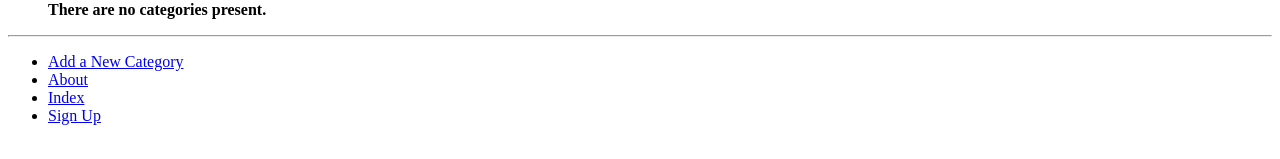
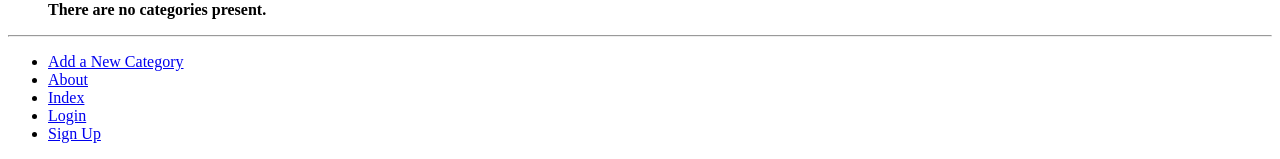
Before and after one commit to nelk114/tango_with_django_project, a Django app: page /rango/about/ in a window 1280 px wide. Shown: the part 758-917 px from the top of the page. Before the commit the page ends 883 px from the top, so only its background shows below. Run offline with Django 3.2, Linux system fonts and the light colour scheme; data that the repository does not hold is empty.

Commit message:
Link to Login page from Everywhere
Not gonna do the O(n²) text manipulation again.
Merely allude to it.

```diff
--- a/templates/rango/base.html
+++ b/templates/rango/base.html
@@ -18,6 +18,8 @@
 <a href="{% url 'rango:about' %}">About</a>
 </li><li>
 <a href="{% url 'rango:index' %}">Index</a>
+</li><li>
+<a href="{% url 'rango:login' %}">Login</a>
 </li>
 <li><a href="{% url 'rango:register' %}">Sign Up</a></li>
 </ul>
```
